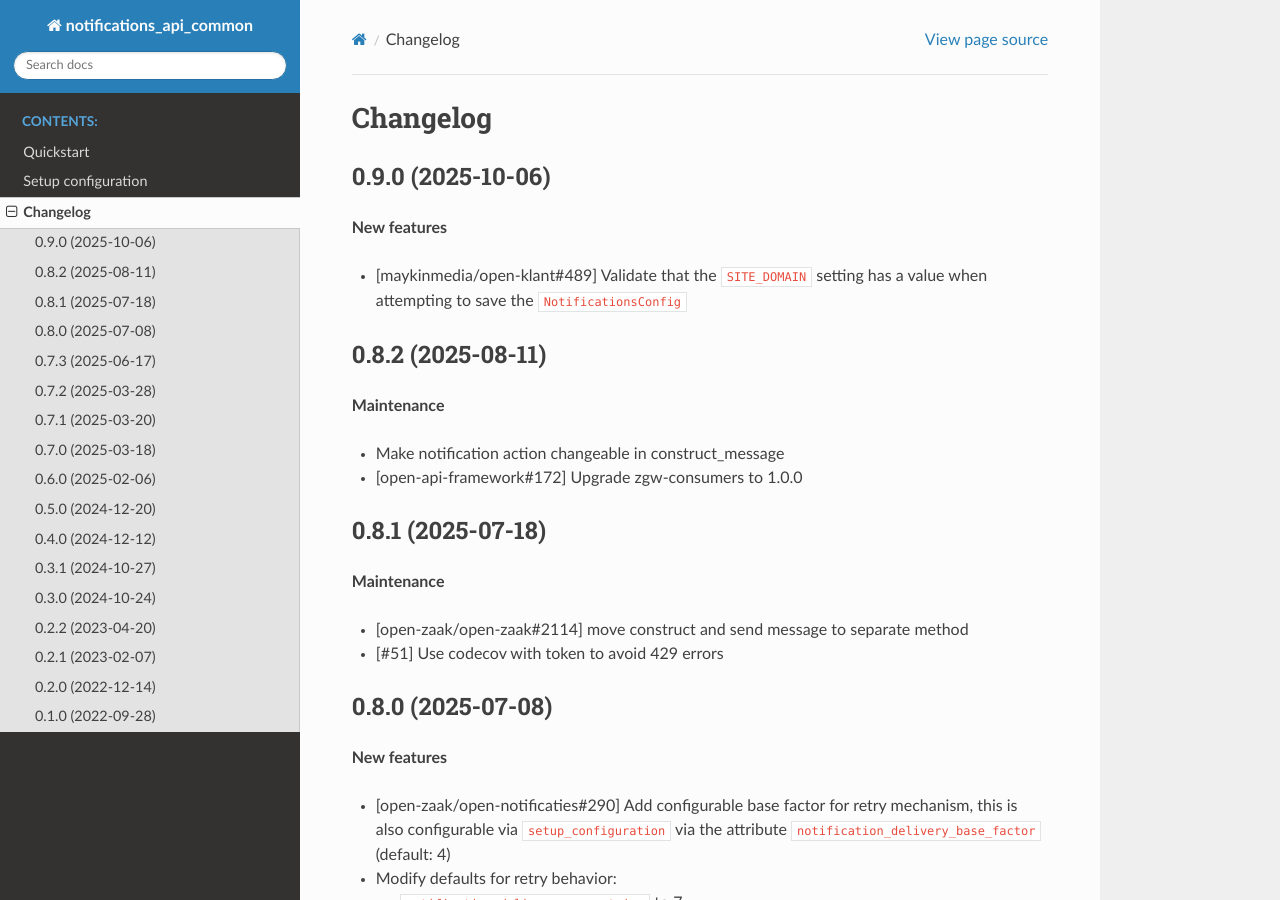
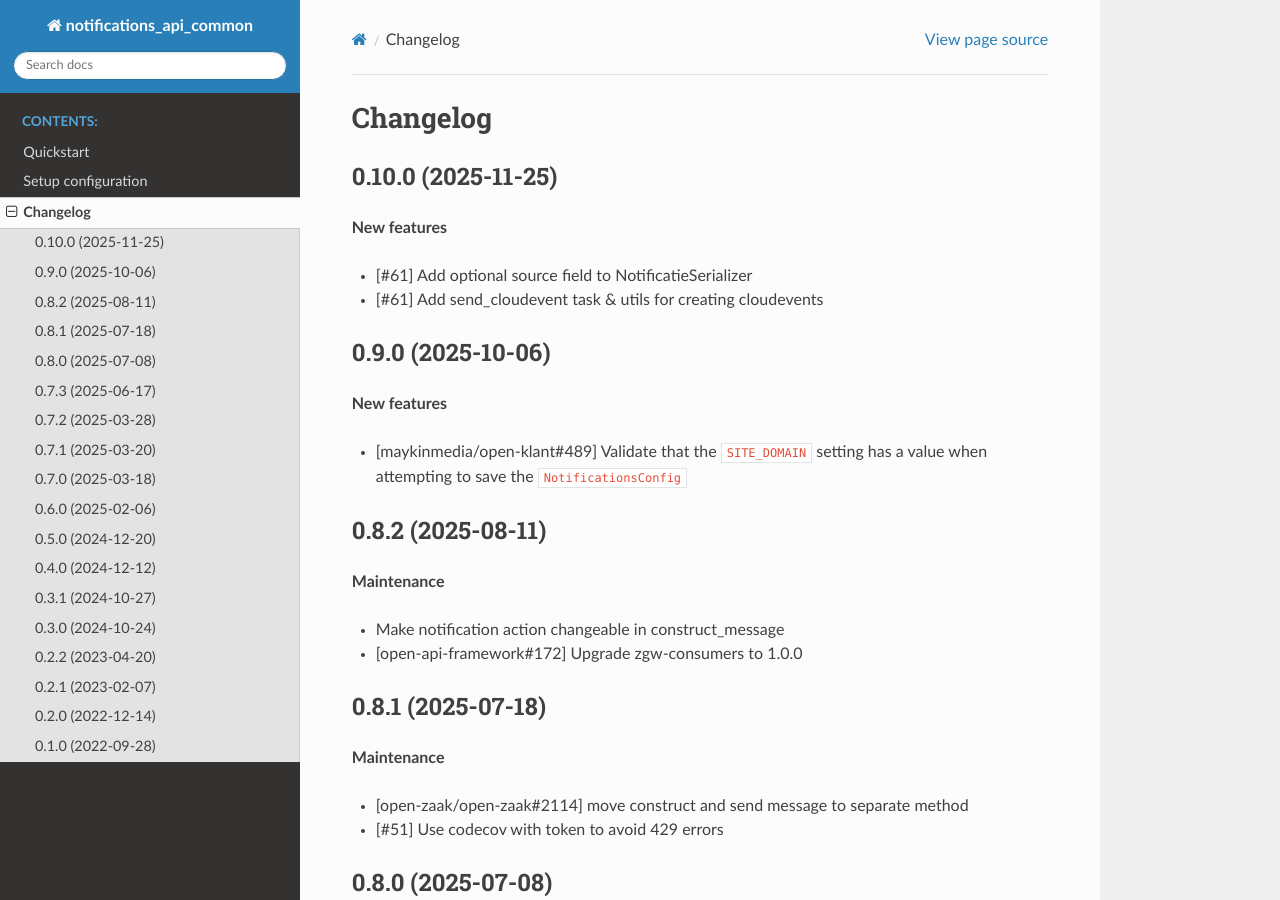
Before and after one commit to maykinmedia/notifications-api-common, a Sphinx documentation site: the page built from docs/changelog.rst, in a window 1280 px wide and 900 px high. Built offline with Sphinx 7.4.7 and the Read the Docs theme 3.1.0, drawn with Linux system fonts in a browser that asks for light colours.

Commit message:
:bookmark: Release version 0.10.0

```diff
--- a/CHANGELOG.rst
+++ b/CHANGELOG.rst
@@ -1,6 +1,14 @@
 =========
 Changelog
 =========
+
+0.10.0 (2025-11-25)
+-------------------
+
+**New features**
+
+* [#61] Add optional source field to NotificatieSerializer
+* [#61] Add send_cloudevent task & utils for creating cloudevents
 
 0.9.0 (2025-10-06)
 ------------------
--- a/README.rst
+++ b/README.rst
@@ -1,7 +1,7 @@
 notifications-api-common
 ========================
 
-:Version: 0.9.0
+:Version: 0.10.0
 :Source: https://github.com/maykinmedia/notifications-api-common
 :Keywords: notifications, REST, API, Common Ground, ZGW
 :PythonVersion: 3.12
--- a/docs/conf.py
+++ b/docs/conf.py
@@ -29,7 +29,7 @@ copyright = "2022, Maykin Media"
 author = "Maykin Media"
 
 # The full version, including alpha/beta/rc tags
-release = "0.9.0"
+release = "0.10.0"
 
 
 # -- General configuration ---------------------------------------------------
--- a/pyproject.toml
+++ b/pyproject.toml
@@ -7,7 +7,7 @@ build-backend = "setuptools.build_meta"
 [tool.bumpversion]
 commit = false
 tag = false
-current_version = "0.9.0"
+current_version = "0.10.0"
 
 [[tool.bumpversion.files]]
 filename = "setup.cfg"
--- a/setup.cfg
+++ b/setup.cfg
@@ -2,7 +2,7 @@
 # see http://setuptools.readthedocs.io/en/latest/setuptools.html#configuring-setup-using-setup-cfg-files
 [metadata]
 name = notifications-api-common
-version = 0.9.0
+version = 0.10.0
 description = Re-usable integration layer for the Common Ground Notifications API specification.
 long_description = file: README.rst
 url = https://github.com/maykinmedia/notifications-api-common
```
Also changed, not shown: 2 other files.
